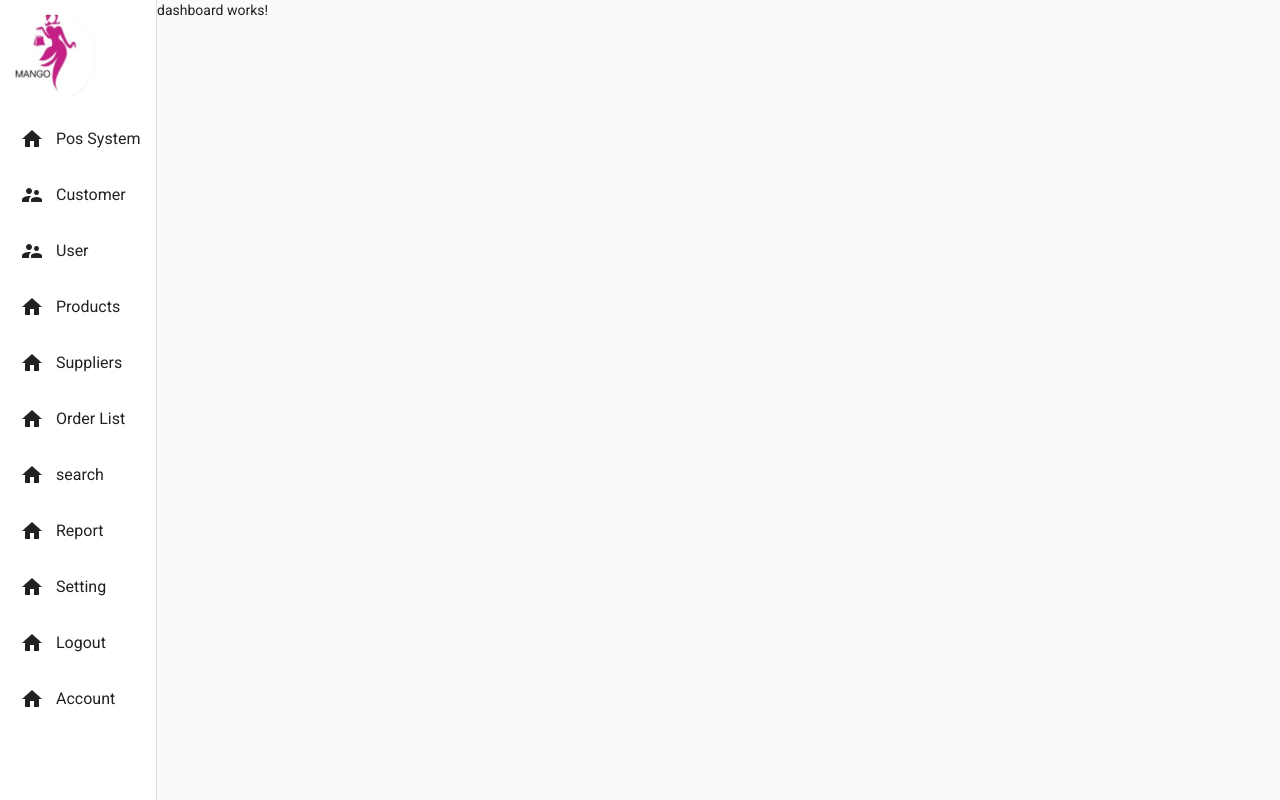
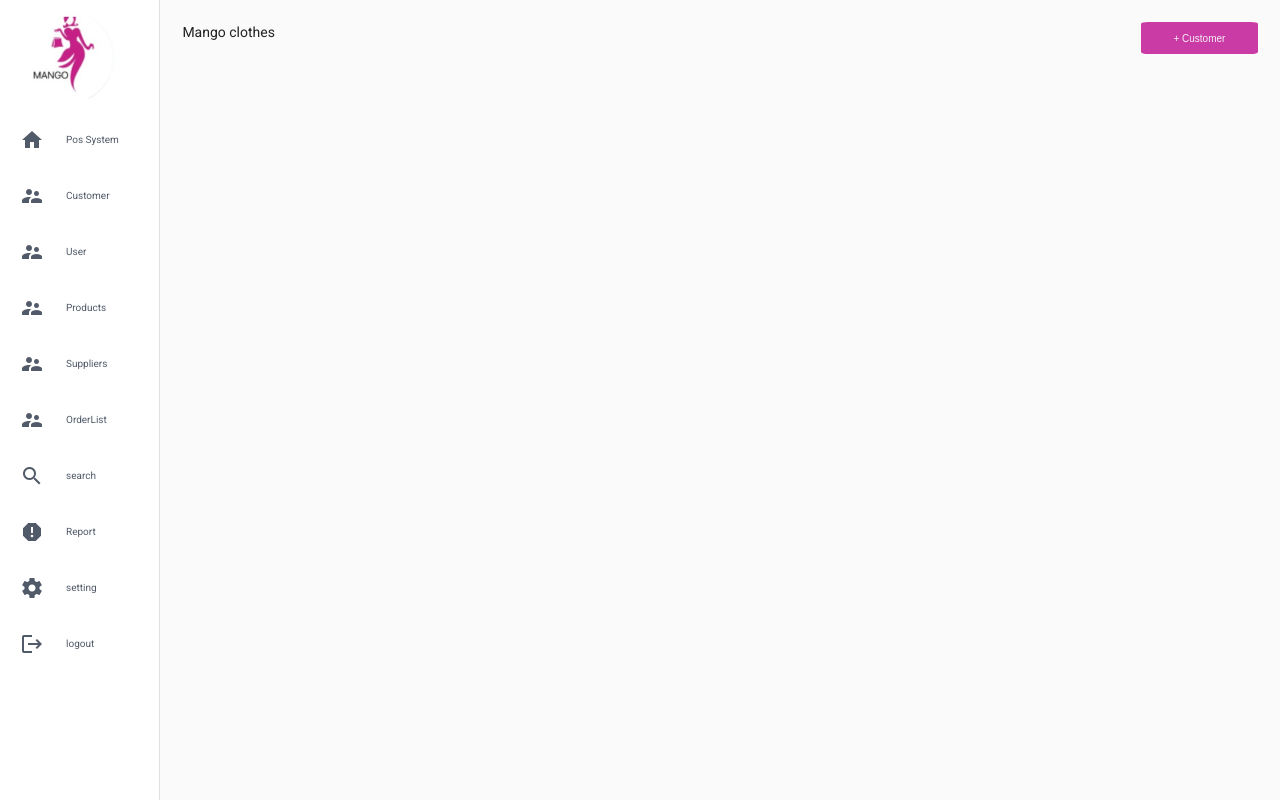
Before and after one commit to TommiCodes/angular-material-sidenav-expandable, an Angular app: page /dashboard in a window 1280 px wide. Built offline with nearby package versions, Linux system fonts and the light colour scheme.

Commit message:
page1-dasboard

```diff
--- a/src/app/app.component.ts
+++ b/src/app/app.component.ts
@@ -6,5 +6,5 @@ import { Component } from '@angular/core';
   styleUrls: ['./app.component.scss']
 })
 export class AppComponent {
-  title = 'expandable-sidenav';
+  title = 'Mango';
 }
--- a/src/app/dashboard/components/dashboard/dashboard.component.html
+++ b/src/app/dashboard/components/dashboard/dashboard.component.html
@@ -1 +1,6 @@
-<p>dashboard works!</p>
+<div class="dashboardHead">
+    <p>Mango clothes</p>
+    <button >+ Customer</button>
+</div>
+
+<section>
--- a/src/app/dashboard/components/dashboard/dashboard.component.scss
+++ b/src/app/dashboard/components/dashboard/dashboard.component.scss
@@ -0,0 +1,14 @@
+.dashboardHead{
+    display:flex;
+    justify-content: space-between;
+    margin: 2%;
+}
+button{
+    color:rgb(245, 240, 245);
+    background-color: rgba(189, 3, 142, 0.774);
+   border-width: 0%;
+   border-radius: 6%;
+   padding: 0 3% 0 3%;
+   font-size: 10px;
+   border: none;
+}
--- a/src/app/dashboard/components/sidenav-wrapper/sidenav-wrapper.component.html
+++ b/src/app/dashboard/components/sidenav-wrapper/sidenav-wrapper.component.html
@@ -20,48 +20,36 @@
 
       <mat-list-item [routerLink]="'user'">
         <mat-icon mat-list-icon>supervisor_account</mat-icon>
-        <span  class="menu-item">User</span>
+        <span class="menu-item">User</span>
+      </mat-list-item>
+      <mat-list-item [routerLink]="'user'">
+        <mat-icon mat-list-icon>supervisor_account</mat-icon>
+        <span class="menu-item">Products</span>
+      </mat-list-item>
+      <mat-list-item [routerLink]="'user'">
+        <mat-icon mat-list-icon>supervisor_account</mat-icon>
+        <span class="menu-item">Suppliers</span>
+      </mat-list-item>
+      <mat-list-item [routerLink]="'user'">
+        <mat-icon mat-list-icon>supervisor_account</mat-icon>
+        <span class="menu-item">OrderList</span>
+      </mat-list-item>
+      <mat-list-item [routerLink]="'user'">
+        <mat-icon mat-list-icon>search</mat-icon>
+        <span class="menu-item">search</span>
       </mat-list-item>
 
-      <mat-list-item [routerLink]="'dashboard'">
-        <mat-icon mat-list-icon>home</mat-icon>
-        <span  class="menu-item">Products</span>
-
+      <mat-list-item [routerLink]="'user'">
+        <mat-icon mat-list-icon>report</mat-icon>
+        <span class="menu-item">Report</span>
       </mat-list-item>
-      <mat-list-item [routerLink]="'dashboard'">
-        <mat-icon mat-list-icon>home</mat-icon>
-        <span  class="menu-item">Suppliers</span>
-
+      <mat-list-item [routerLink]="'user'">
+        <mat-icon mat-list-icon>settings</mat-icon>
+        <span class="menu-item">setting</span>
       </mat-list-item>
-     <mat-list-item [routerLink]="'dashboard'">
-        <mat-icon mat-list-icon>home</mat-icon>
-        <span  class="menu-item">Order List</span>
-
-      </mat-list-item>
-      <mat-list-item [routerLink]="'dashboard'">
-        <mat-icon mat-list-icon>home</mat-icon>
-        <span  class="menu-item">search</span>
-
-      </mat-list-item>
-
-      <mat-list-item [routerLink]="'dashboard'">
-        <mat-icon mat-list-icon>home</mat-icon>
-        <span  class="menu-item">Report</span>
-      </mat-list-item>
-
-      <mat-list-item [routerLink]="'dashboard'">
-        <mat-icon mat-list-icon>home</mat-icon>
-        <span  class="menu-item">Setting</span>
-      </mat-list-item>
-
-      <mat-list-item [routerLink]="'dashboard'">
-        <mat-icon mat-list-icon>home</mat-icon>
-        <span  class="menu-item">Logout</span>
-      </mat-list-item>
-
-      <mat-list-item [routerLink]="'dashboard'">
-        <mat-icon mat-list-icon>home</mat-icon>
-        <span  class="menu-item">Account</span>
+      <mat-list-item [routerLink]="'user'">
+        <mat-icon mat-list-icon>logout</mat-icon>
+        <span class="menu-item">logout</span>
       </mat-list-item>
 
     </mat-nav-list>
--- a/src/app/dashboard/components/sidenav-wrapper/sidenav-wrapper.component.scss
+++ b/src/app/dashboard/components/sidenav-wrapper/sidenav-wrapper.component.scss
@@ -1,10 +1,25 @@
 mat-sidenav-container {
   height: 100%;
 
+ .logo-container{
+  margin-left: 18px;
+  margin-top: 1%;
+ }
   mat-sidenav {
+    width: 10rem;
+
+
     mat-nav-list {
       .menu-item {
-        margin-left: 8px;
+        margin-left: 18px;
+       font-size: 10px;
+        display: flex;
+        align-items: center;
+        // height: 0.2rem ;
+         color: #515a69;
+        text-decoration: none;
+        transition: color .3s ease;
+
       }
 
       .chevron-button {
@@ -15,6 +30,10 @@ mat-sidenav-container {
       .chevron-button.rotated {
         transform: rotate(180deg);
       }
+      .mat-list-icon{
+
+         color: #515a69;
+      }
     }
   }
 }
--- a/src/index.html
+++ b/src/index.html
@@ -2,7 +2,7 @@
 <html lang="en">
 <head>
   <meta charset="utf-8">
-  <title>ExpandableSidenav</title>
+  <title>Mango</title>
   <base href="/">
   <meta name="viewport" content="width=device-width, initial-scale=1">
   <link rel="icon" type="image/x-icon" href="favicon.ico">
@@ -14,3 +14,8 @@
   <app-root></app-root>
 </body>
 </html>
+<!-- // create table for  show orders in orderList routing
+Product routing create modal
+product table
+user table
+customer modal -->
```
